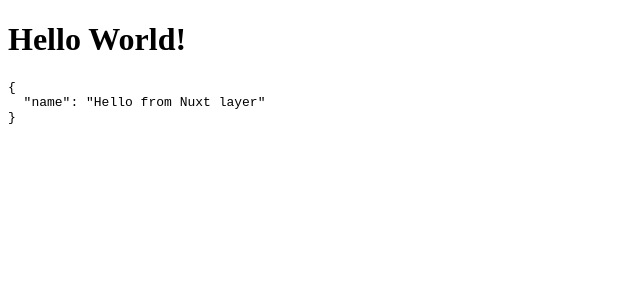
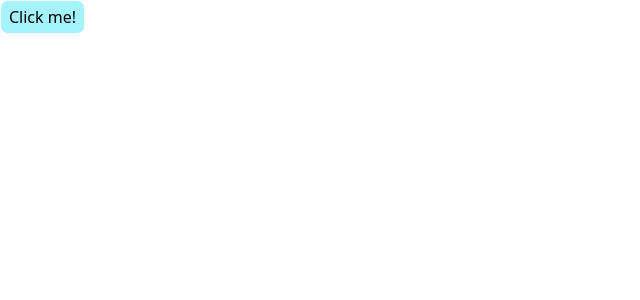
Before and after one commit to HoshinoSuzumi/rayine-layer, a Nuxt app: page / in a window 1280 px wide. Shown: the top 300 px of the page, without its empty margins (0-640 px from the left). Built offline with nearby package versions, Linux system fonts and the light colour scheme.

Commit message:
➕ add tailwind

```diff
--- a/app.vue
+++ b/app.vue
@@ -1,3 +1,3 @@
 <template>
-  <HelloWorld />
+  <RayButton>Click me!</RayButton>
 </template>
--- a/components/HelloWorld.vue
+++ /dev/null
@@ -1,10 +0,0 @@
-<script setup lang="ts">
-const { myLayer } = useAppConfig()
-</script>
-
-<template>
-  <div>
-    <h1>Hello World!</h1>
-    <pre>{{ myLayer }}</pre>
-  </div>
-</template>
--- /dev/null
+++ b/components/ray/Button.vue
@@ -0,0 +1,13 @@
+<script lang="ts" setup>
+
+</script>
+
+<template>
+  <button class="bg-cyan-200 rounded-lg border border-neutral-50 px-2 py-1">
+    <slot></slot>
+  </button>
+</template>
+
+<style scoped>
+
+</style>
--- a/nuxt.config.ts
+++ b/nuxt.config.ts
@@ -1,4 +1,5 @@
 // https://nuxt.com/docs/api/configuration/nuxt-config
 export default defineNuxtConfig({
-  devtools: { enabled: true }
+  devtools: { enabled: true },
+  modules: ["@nuxtjs/tailwindcss"]
 })
--- a/package.json
+++ b/package.json
@@ -13,6 +13,7 @@
   },
   "devDependencies": {
     "@nuxt/eslint": "latest",
+    "@nuxtjs/tailwindcss": "^6.12.2",
     "eslint": "^9.14.0",
     "nuxt": "^3.14.159",
     "typescript": "^5.6.3",
```
Also changed, not shown: .playground/app.config.ts, 1 other file (tests, documents, lock files or other folders).
